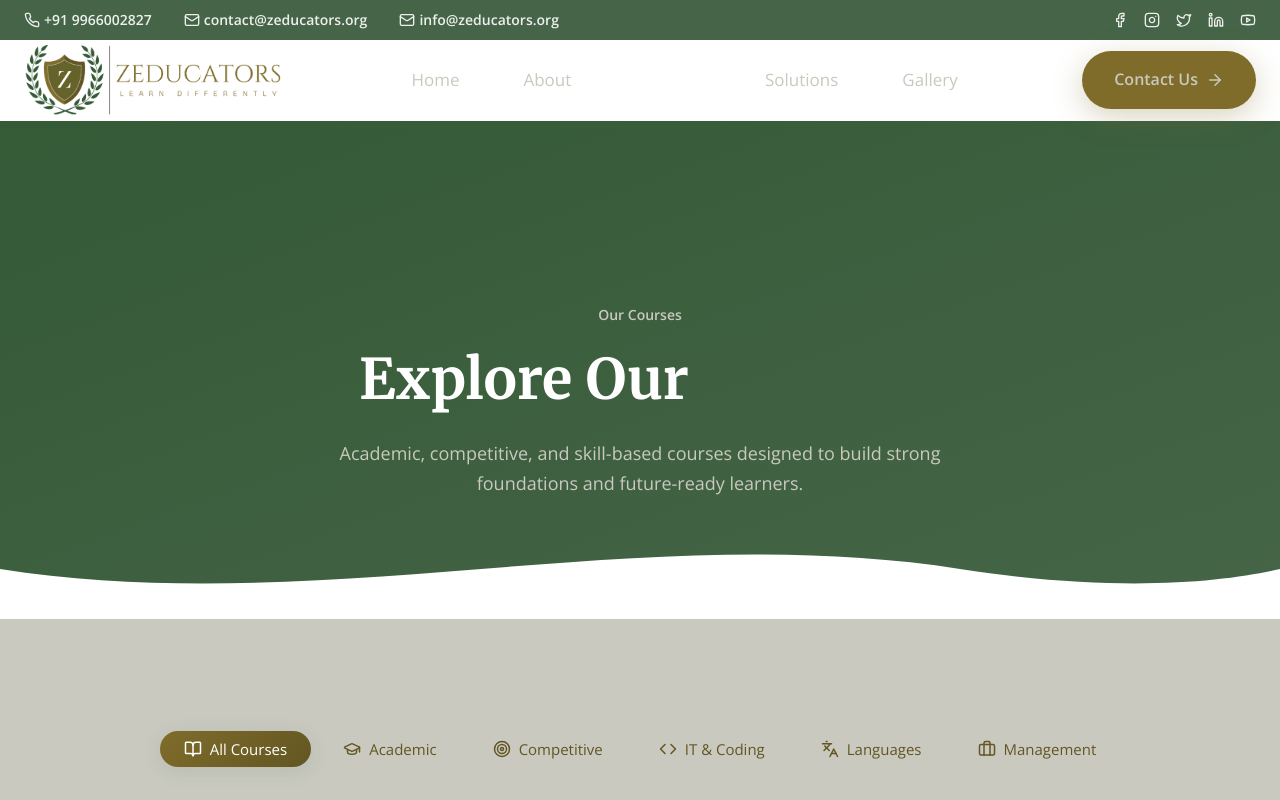
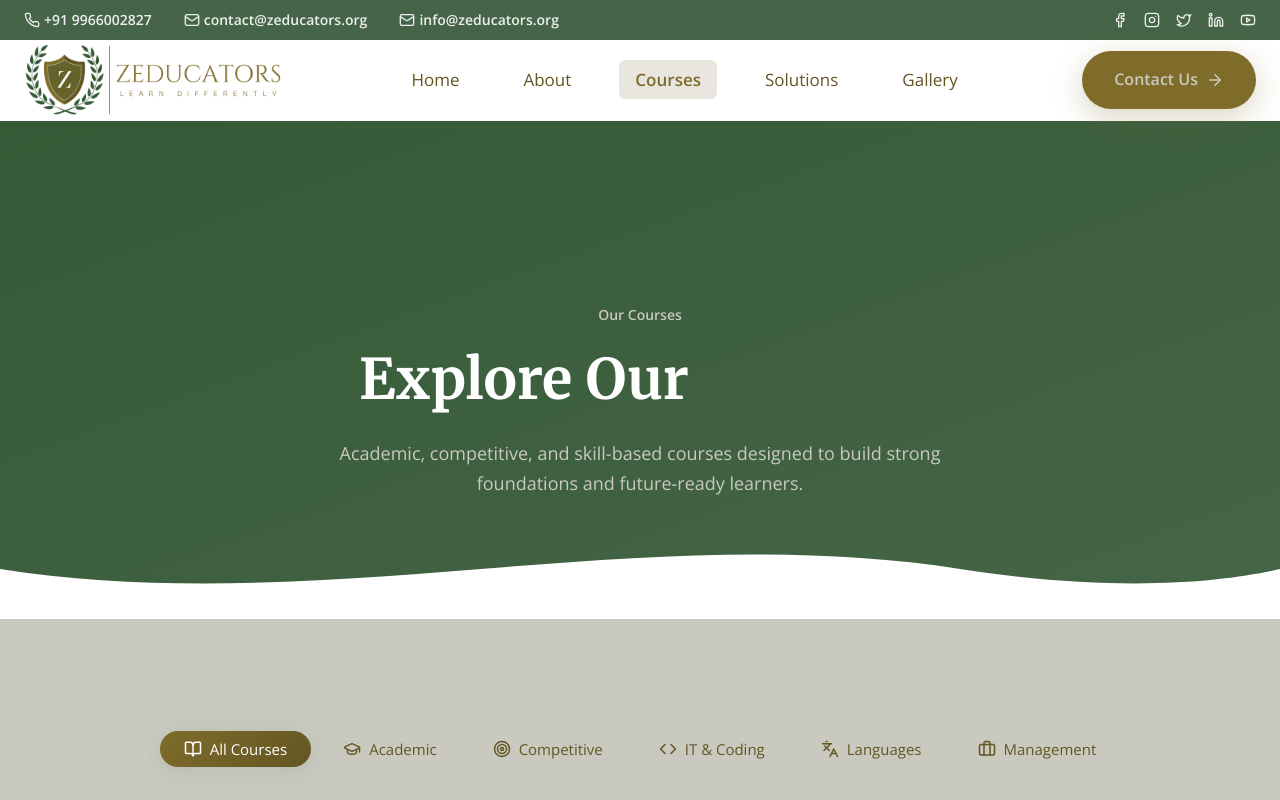
Before and after one commit to iamsyedmohammed/Zeducators, a React (Vite) app: page /courses in a window 1280 px wide. Shown: the top 800 px of the page. Built offline with nearby package versions, Linux system fonts and the light colour scheme.

Commit message:
Fix nav link visibility on white header

```diff
--- a/src/components/Header.css
+++ b/src/components/Header.css
@@ -133,7 +133,7 @@
   padding: var(--space-sm) var(--space-md);
   font-size: 1.0625rem;
   font-weight: 500;
-  color: var(--color-light-beige);
+  color: var(--color-deep-brownish-yellow);
   transition: all var(--transition-fast);
   border-radius: var(--radius-sm);
 }
@@ -143,8 +143,8 @@
 }
 
 .nav-link:hover {
-  color: var(--white);
-  background: rgba(255, 255, 255, 0.1);
+  color: var(--color-golden-brown);
+  background: rgba(99, 86, 35, 0.1);
 }
 
 .header.scrolled .nav-link:hover {
@@ -153,8 +153,8 @@
 }
 
 .nav-link.active {
-  color: var(--white);
-  background: rgba(255, 255, 255, 0.2);
+  color: var(--color-golden-brown);
+  background: rgba(99, 86, 35, 0.15);
   font-weight: 600;
 }
 
```
